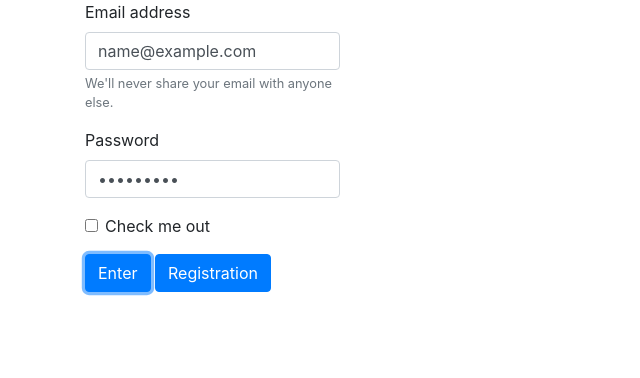
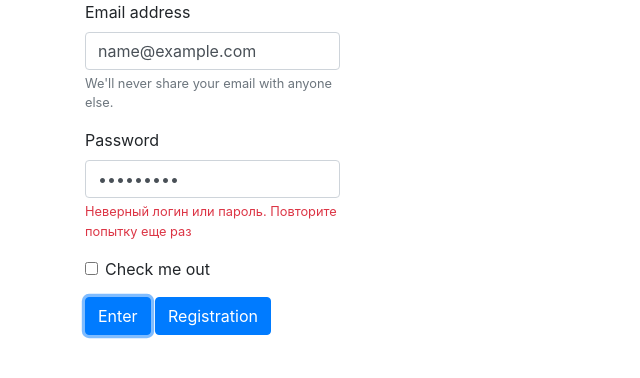
Before and after one commit to VovaSidorov/instagramCrm, a plain HTML site: page index.html in a window 1280 px wide. Both pictures are taken after typing "name@example.com", "Sample123" into the empty fields and a click on the button "Enter". Shown: the whole page, without its empty margins (0-640 px from the left). Drawn offline with nearby package versions, Linux system fonts and the light colour scheme.

Commit message:
add login form, fix bag

```diff
--- a/index.html
+++ b/index.html
@@ -14,11 +14,14 @@
       <div class="form-group">
         <label for="exampleInputEmail1">Email address</label>
         <input type="email" class="form-control" id="email"  placeholder="Enter email">
+        <div class="invalid-feedback" id="incorrectEmail">Неккоректный ввод электронной почты</div>
         <small id="emailHelp" class="form-text text-muted">We'll never share your email with anyone else.</small>
       </div>
       <div class="form-group">
         <label for="exampleInputPassword1">Password</label>
         <input type="password" class="form-control" id="password" placeholder="Password">
+        <div class="invalid-feedback" id="incorrectPass">Неккоректный ввод пароля</div>
+        <div class="invalid-feedback" id="incorrectPerson">Неверный логин или пароль. Повторите попытку еще раз</div>
       </div>
       <div class="form-group form-check">
         <input type="checkbox" class="form-check-input" id="exampleCheck1">
--- a/script.js
+++ b/script.js
@@ -1,8 +1,8 @@
 let database = [
-  {id:1, login:"Andrey",email:"andrey@gmail.com"},
-  {id:2, login:"Sergey",email:"sergey@gmail.com"},
-  {id:3, login:"anton",email:"anton@gmail.com"},
-  {id:4, login:"Leva",email:"leva@gmail.com"}
+  {id:1, login:"Andrey",email:"andrey@gmail.com",pass:"22Andrey"},
+  {id:2, login:"Sergey",email:"sergey@gmail.com",pass:"Sergey33"},
+  {id:3, login:"anton",email:"anton@gmail.com",pass:"24Anton789"},
+  {id:4, login:"Leva",email:"leva@gmail.com",pass:"Privet"}
 ]
 
  let getInfo =  document.getElementById("btn"),
@@ -17,21 +17,62 @@ let database = [
  });
 
  function checkingInputFields() {
-  var regEmail = /^([A-Za-z0-9_\-\.])+\@([A-Za-z0-9_\-\.])+\.([A-Za-z]{2,4})$/;
-  var regPass = /^([A-Za-z0-9_\-\.]){6,}/;
-  var email = document.getElementById("email").value;
-  var pass=document.getElementById("password").value;
-  if(regEmail.test(email) == false || regPass.test(pass) == false) {
-     alert('Некорректный ввод данных');
-     return false;
-  }
-  else {
-    console.log(email,pass);
-  }
+  let regEmail = /^([A-Za-z0-9_\-\.])+\@([A-Za-z0-9_\-\.])+\.([A-Za-z]{2,4})$/,
+      regPass = /^([A-Za-z0-9_\-\.]){6,}/,
+      email = document.getElementById("email").value,
+      pass=document.getElementById("password").value,
+      incorrectEmail = document.getElementById("incorrectEmail"),
+      incorrectPass = document.getElementById("incorrectPass"),
+      incorrectPerson = document.getElementById("incorrectPerson");
 
+      incorrectPerson.style.display = "";
+      incorrectEmail.style.display = "";
+      incorrectPass.style.display = "";
+
+      console.log(regEmail.test(email));
+      console.log(regPass.test(pass));
+
+      if(regEmail.test(email) == false){
+        incorrectEmail.style.display = "block";
+      }
+      if(regPass.test(pass) == false){
+        incorrectPass.style.display = "block";
+      }
+
+      // if (regEmail.test(email) == true){
+      //   incorrectEmail.style.display = "";
+      // }
+      // if (regPass.test(pass) == true){
+      //   incorrectPass.style.display = "";
+      // }
+      if (regPass.test(pass) == true && regPass.test(pass) == true){
+        checkingItemsInDataBase();
+      }
  }
 
  function checkingItemsInDataBase() {
+  let remEmail,
+      remPass,
+      email = document.getElementById("email").value,
+      pass=document.getElementById("password").value;
+      incorrectPerson = document.getElementById("incorrectPerson");
 
+      database.forEach(element =>{
+        if (email == element.email){
+          remEmail = element.id;
+        }
+       });
 
+       database.forEach(element =>{
+        if (pass == element.pass){
+          remPass = element.id;
+        }
+       });
+
+      if (remEmail == remPass && remEmail!=undefined && remPass !=undefined){
+        console.log("Есть такой в базе");
+      }
+      else{
+        incorrectPerson.style.display = "block";
+      }
  }
```
